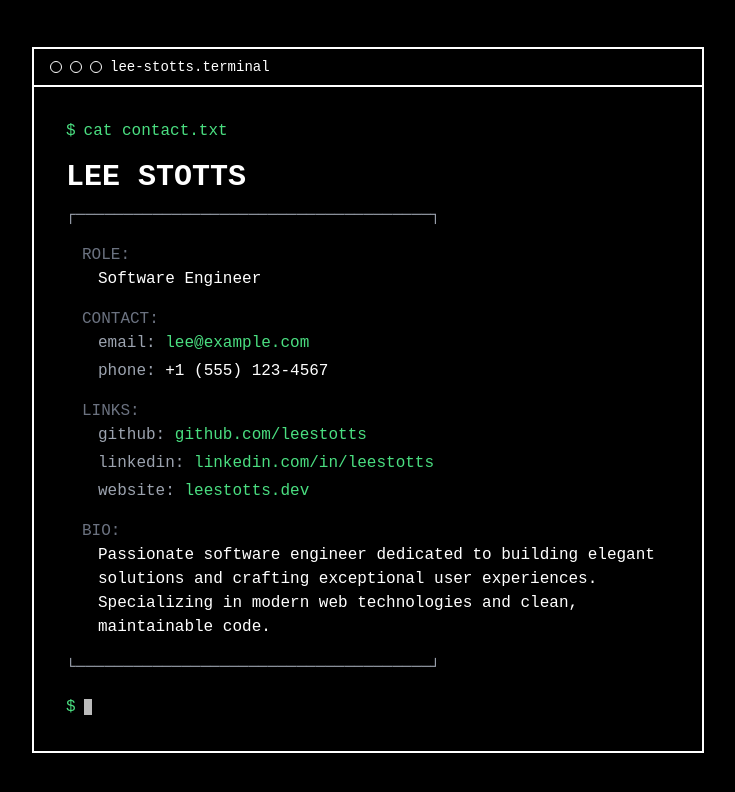
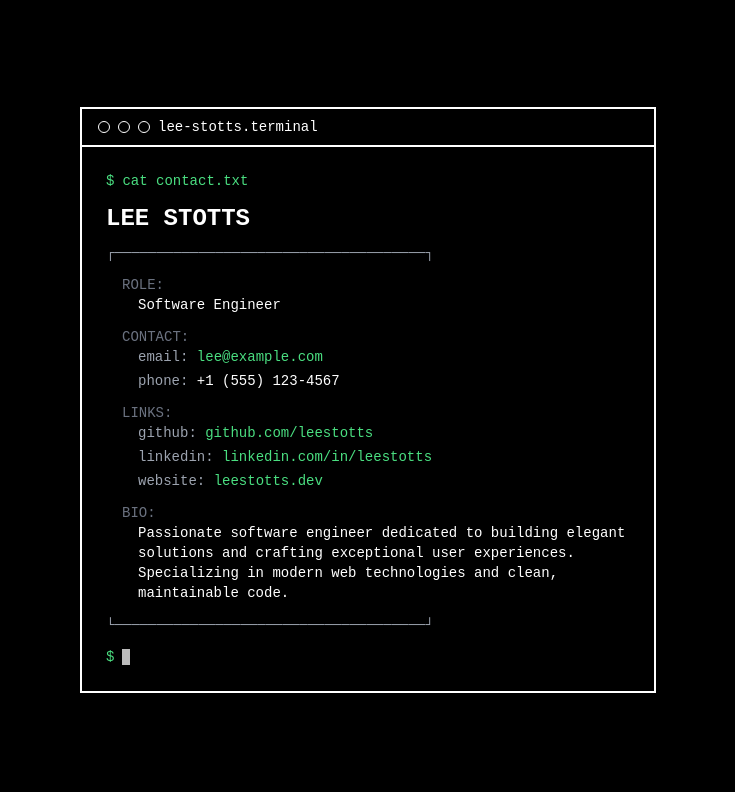
Before and after one commit to smccaffrey/lee-, a Next.js app: page / in a window 1280 px wide. Shown: the top 792 px of the page, without its empty margins (272-1007 px from the left). Built offline with nearby package versions, Linux system fonts and the light colour scheme.

Commit message:
Make business card smaller and more compact for desktop view
Co-authored-by: smccaffrey <11462398+smccaffrey@users.noreply.github.com>

```diff
--- a/components/BusinessCard.tsx
+++ b/components/BusinessCard.tsx
@@ -4,7 +4,7 @@ import React from 'react';
 
 const BusinessCard = () => {
   return (
-    <div className="fade-in w-full max-w-2xl">
+    <div className="fade-in w-full max-w-xl">
       {/* Terminal Window */}
       <div className="border-2 border-white bg-black">
         {/* Terminal Title Bar */}
@@ -18,7 +18,7 @@ const BusinessCard = () => {
         </div>
 
         {/* Terminal Content */}
-        <div className="p-6 md:p-8 space-y-4 font-mono text-sm md:text-base">
+        <div className="p-4 md:p-6 space-y-3 font-mono text-xs md:text-sm">
           {/* Prompt Line */}
           <div className="text-green-400">
             <span className="mr-2">$</span>
@@ -26,8 +26,8 @@ const BusinessCard = () => {
           </div>
 
           {/* Name Section */}
-          <div className="mt-6">
-            <div className="text-2xl md:text-3xl font-bold mb-2">
+          <div className="mt-4">
+            <div className="text-xl md:text-2xl font-bold mb-2">
               LEE STOTTS
             </div>
             <div className="text-gray-400 mb-1">
```
